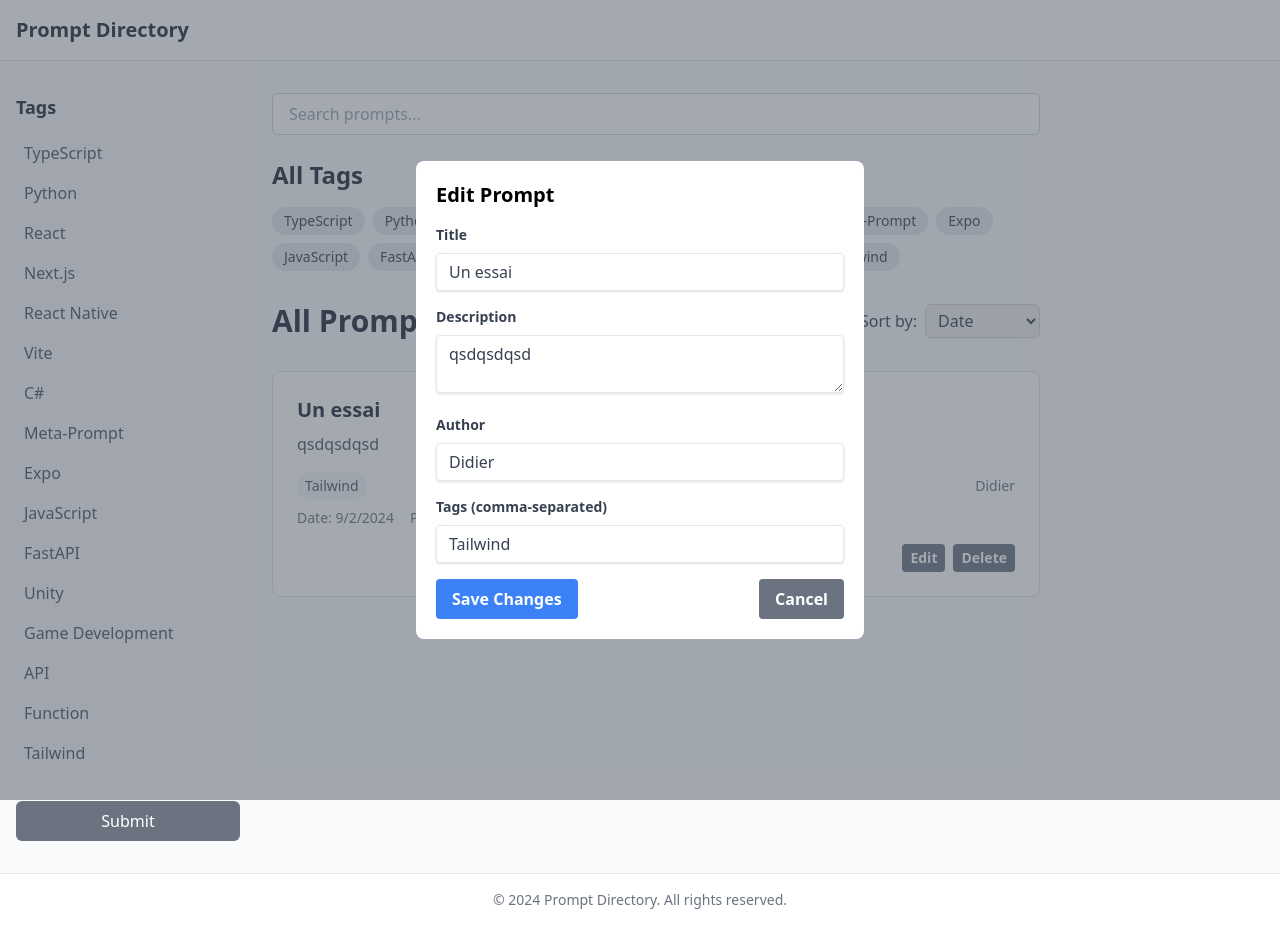
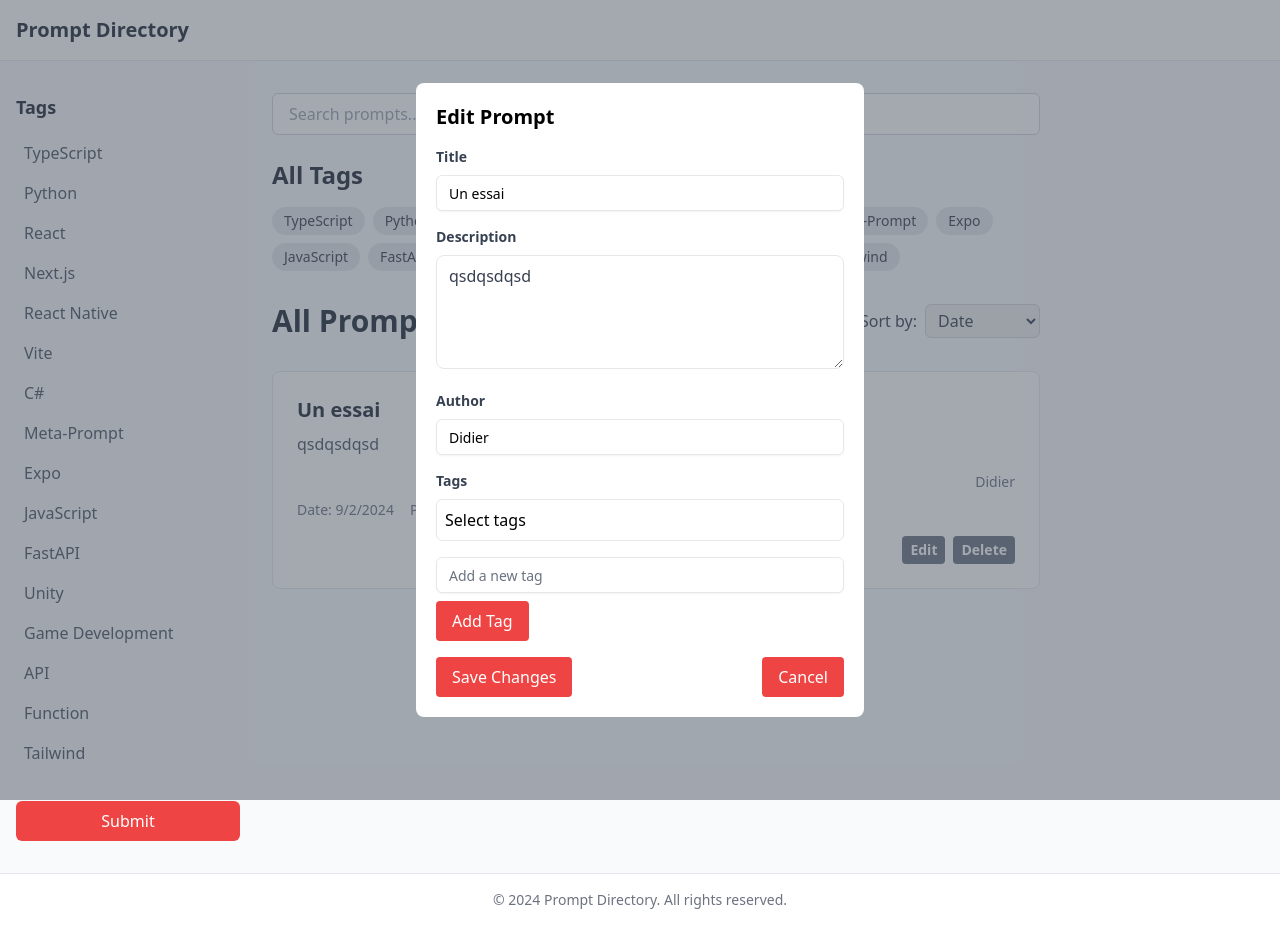
Before and after one commit to kwa29/claude.directory, a Next.js app: page / in a window 1280 px wide. Both pictures are taken after a click on the button "Edit". Built offline with nearby package versions, Linux system fonts and the light colour scheme.

Commit message:
New Update

```diff
--- a/src/components/EditPromptModal.tsx
+++ b/src/components/EditPromptModal.tsx
@@ -1,4 +1,7 @@
-import React, { useState } from 'react';
+import React, { useState, useEffect } from 'react';
+import { Dropdown } from '@/components/ui/dropdown';
+import { Input } from '@/components/ui/input';
+import tagsData from '@/data/tags.json';
 
 interface Prompt {
   id: number;
@@ -18,14 +21,34 @@ interface EditPromptModalProps {
 
 export default function EditPromptModal({ prompt, onClose, onSave }: EditPromptModalProps) {
   const [editedPrompt, setEditedPrompt] = useState<Prompt>(prompt);
+  const [availableTags, setAvailableTags] = useState<string[]>([]);
+  const [newTag, setNewTag] = useState('');
+
+  useEffect(() => {
+    setAvailableTags(tagsData.tags);
+  }, []);
 
   const handleChange = (e: React.ChangeEvent<HTMLInputElement | HTMLTextAreaElement>) => {
     const { name, value } = e.target;
     setEditedPrompt(prev => ({ ...prev, [name]: value }));
   };
 
-  const handleTagChange = (e: React.ChangeEvent<HTMLInputElement>) => {
-    setEditedPrompt(prev => ({ ...prev, tags: e.target.value.split(',').map(tag => tag.trim()) }));
+  const handleTagSelect = (tag: string) => {
+    if (!editedPrompt.tags.includes(tag)) {
+      setEditedPrompt(prev => ({ ...prev, tags: [...prev.tags, tag] }));
+    }
+  };
+
+  const handleRemoveTag = (tag: string) => {
+    setEditedPrompt(prev => ({ ...prev, tags: prev.tags.filter(t => t !== tag) }));
+  };
+
+  const handleAddNewTag = () => {
+    if (newTag && !editedPrompt.tags.includes(newTag)) {
+      setEditedPrompt(prev => ({ ...prev, tags: [...prev.tags, newTag] }));
+      setAvailableTags(prev => [...prev, newTag]);
+      setNewTag('');
+    }
   };
 
   const handleSubmit = (e: React.FormEvent) => {
@@ -42,13 +65,13 @@ export default function EditPromptModal({ prompt, onClose, onSave }: EditPromptM
             <label className="block text-gray-700 text-sm font-bold mb-2" htmlFor="title">
               Title
             </label>
-            <input
+            <Input
               type="text"
               id="title"
               name="title"
               value={editedPrompt.title}
               onChange={handleChange}
-              className="shadow appearance-none border rounded w-full py-2 px-3 text-gray-700 leading-tight focus:outline-none focus:shadow-outline"
+              className="w-full"
             />
           </div>
           <div className="mb-4">
@@ -60,46 +83,71 @@ export default function EditPromptModal({ prompt, onClose, onSave }: EditPromptM
               name="description"
               value={editedPrompt.description}
               onChange={handleChange}
-              className="shadow appearance-none border rounded w-full py-2 px-3 text-gray-700 leading-tight focus:outline-none focus:shadow-outline"
+              className="w-full px-3 py-2 text-gray-700 border rounded-lg focus:outline-none"
+              rows={4}
             />
           </div>
           <div className="mb-4">
             <label className="block text-gray-700 text-sm font-bold mb-2" htmlFor="author">
               Author
             </label>
-            <input
+            <Input
               type="text"
               id="author"
               name="author"
               value={editedPrompt.author}
               onChange={handleChange}
-              className="shadow appearance-none border rounded w-full py-2 px-3 text-gray-700 leading-tight focus:outline-none focus:shadow-outline"
+              className="w-full"
             />
           </div>
           <div className="mb-4">
             <label className="block text-gray-700 text-sm font-bold mb-2" htmlFor="tags">
-              Tags (comma-separated)
+              Tags
             </label>
-            <input
+            <Dropdown
+              options={availableTags}
+              onSelect={handleTagSelect}
+              placeholder="Select tags"
+            />
+            <div className="mt-2 flex flex-wrap">
+              {editedPrompt.tags.map(tag => (
+                <span key={tag} className="inline-flex items-center bg-red-100 text-red-800 rounded-full px-3 py-1 text-sm font-medium mr-2 mb-2">
+                  {tag}
+                  <button
+                    onClick={() => handleRemoveTag(tag)}
+                    className="ml-1 text-red-600 hover:text-red-800"
+                  >
+                    x
+                  </button>
+                </span>
+              ))}
+            </div>
+            <Input
               type="text"
-              id="tags"
-              name="tags"
-              value={editedPrompt.tags.join(', ')}
-              onChange={handleTagChange}
-              className="shadow appearance-none border rounded w-full py-2 px-3 text-gray-700 leading-tight focus:outline-none focus:shadow-outline"
+              value={newTag}
+              onChange={(e) => setNewTag(e.target.value)}
+              placeholder="Add a new tag"
+              className="mt-2 w-full"
             />
+            <button
+              onClick={handleAddNewTag}
+              type="button"
+              className="mt-2 bg-red-500 hover:bg-red-600 text-white font-medium py-2 px-4 rounded transition-colors"
+            >
+              Add Tag
+            </button>
           </div>
           <div className="flex items-center justify-between">
             <button
               type="submit"
-              className="bg-blue-500 hover:bg-blue-700 text-white font-bold py-2 px-4 rounded focus:outline-none focus:shadow-outline"
+              className="bg-red-500 hover:bg-red-600 text-white font-medium py-2 px-4 rounded transition-colors"
             >
               Save Changes
             </button>
             <button
               type="button"
               onClick={onClose}
-              className="bg-gray-500 hover:bg-gray-700 text-white font-bold py-2 px-4 rounded focus:outline-none focus:shadow-outline"
+              className="bg-red-500 hover:bg-red-600 text-white font-medium py-2 px-4 rounded transition-colors"
             >
               Cancel
             </button>
--- a/src/components/Layout.tsx
+++ b/src/components/Layout.tsx
@@ -38,7 +38,7 @@ export default function Layout({ children }: LayoutProps) {
                 onClick={() => setSelectedTag(tag)}
                 className={`block text-left w-full px-2 py-1 rounded ${
                   selectedTag === tag
-                    ? "bg-blue-100 text-blue-800"
+                    ? "bg-red-100 text-red-800"
                     : "text-gray-600 hover:text-gray-800"
                 } transition-colors`}
               >
@@ -48,7 +48,7 @@ export default function Layout({ children }: LayoutProps) {
           </div>
           <Link
             href="/submit"
-            className="mt-8 bg-gray-500 text-white py-2 px-4 rounded-md hover:bg-gray-600 transition-colors text-center"
+            className="mt-8 bg-red-500 text-white py-2 px-4 rounded-md hover:bg-red-600 transition-colors text-center"
           >
             Submit
           </Link>
@@ -60,7 +60,7 @@ export default function Layout({ children }: LayoutProps) {
               placeholder="Search prompts..."
               value={searchQuery}
               onChange={(e) => setSearchQuery(e.target.value)}
-              className="w-full px-4 py-2 border border-gray-300 rounded-md focus:outline-none focus:ring-2 focus:ring-blue-500 text-gray-800 bg-white"
+              className="w-full px-4 py-2 border border-gray-300 rounded-md focus:outline-none focus:ring-2 focus:ring-red-500 text-gray-800 bg-white"
             />
           </div>
           {children}
--- a/src/components/ui/dropdown.tsx
+++ b/src/components/ui/dropdown.tsx
@@ -1,4 +1,4 @@
-import React, { useState } from 'react'
+import React, { useState, useRef, useEffect } from 'react'
 
 interface DropdownProps {
   options: string[]
@@ -8,25 +8,42 @@ interface DropdownProps {
 
 export function Dropdown({ options, onSelect, placeholder }: DropdownProps) {
   const [isOpen, setIsOpen] = useState(false)
+  const dropdownRef = useRef<HTMLDivElement>(null)
+
+  useEffect(() => {
+    function handleClickOutside(event: MouseEvent) {
+      if (dropdownRef.current && !dropdownRef.current.contains(event.target as Node)) {
+        setIsOpen(false)
+      }
+    }
+
+    document.addEventListener('mousedown', handleClickOutside)
+    return () => {
+      document.removeEventListener('mousedown', handleClickOutside)
+    }
+  }, [])
+
+  const handleOptionClick = (option: string) => {
+    onSelect(option)
+    // Don't close the dropdown after selection
+    // setIsOpen(false)
+  }
 
   return (
-    <div className="relative">
+    <div className="relative" ref={dropdownRef}>
       <button
         onClick={() => setIsOpen(!isOpen)}
-        className="w-full p-2 text-left bg-white border rounded-md"
+        className="w-full p-2 text-left bg-white border rounded-md focus:outline-none focus:ring-2 focus:ring-red-500"
       >
         {placeholder}
       </button>
       {isOpen && (
-        <ul className="absolute w-full mt-1 bg-white border rounded-md shadow-lg">
+        <ul className="absolute z-10 w-full mt-1 bg-white border rounded-md shadow-lg max-h-60 overflow-auto">
           {options.map((option) => (
             <li
               key={option}
-              onClick={() => {
-                onSelect(option)
-                setIsOpen(false)
-              }}
-              className="p-2 cursor-pointer hover:bg-gray-100"
+              onClick={() => handleOptionClick(option)}
+              className="p-2 cursor-pointer hover:bg-red-100 transition-colors"
             >
               {option}
             </li>
--- /dev/null
+++ b/src/components/ui/input.tsx
@@ -0,0 +1,25 @@
+import * as React from "react"
+
+import { cn } from "@/lib/utils"
+
+export interface InputProps
+  extends React.InputHTMLAttributes<HTMLInputElement> {}
+
+const Input = React.forwardRef<HTMLInputElement, InputProps>(
+  ({ className, type, ...props }, ref) => {
+    return (
+      <input
+        type={type}
+        className={cn(
+          "flex h-9 w-full rounded-md border border-input bg-transparent px-3 py-1 text-sm shadow-sm transition-colors file:border-0 file:bg-transparent file:text-sm file:font-medium file:text-foreground placeholder:text-muted-foreground focus-visible:outline-none focus-visible:ring-1 focus-visible:ring-ring disabled:cursor-not-allowed disabled:opacity-50",
+          className
+        )}
+        ref={ref}
+        {...props}
+      />
+    )
+  }
+)
+Input.displayName = "Input"
+
+export { Input }
--- a/src/data/prompts.json
+++ b/src/data/prompts.json
@@ -5,9 +5,7 @@
       "title": "Un essai",
       "description": "qsdqsdqsd",
       "author": "Didier",
-      "tags": [
-        "Tailwind"
-      ],
+      "tags": [],
       "date": "2024-09-02T21:36:35.576Z",
       "popularity": 0
     }
--- a/src/pages/submit.tsx
+++ b/src/pages/submit.tsx
@@ -12,7 +12,7 @@ export default function SubmitPrompt() {
 
   useEffect(() => {
     // Load tags from the JSON file
-    setAvailableTags(tagsData.map(tag => tag.name))
+    setAvailableTags(tagsData.tags)
   }, [])
 
   const handleTagSelect = (tag: string) => {
@@ -35,36 +35,64 @@ export default function SubmitPrompt() {
 
   const handleSubmit = (e: React.FormEvent<HTMLFormElement>) => {
     e.preventDefault()
-    // Assuming you have other form fields
     const formData = {
-      // ... other form fields ...
+      title: '', // Add these fields
+      description: '',
+      author: '',
       tags: selectedTags
     }
-    // Submit the form data
     console.log('Form data:', formData)
     // Add your form submission logic here
   }
 
   return (
-    <div>
-      <h1>Submit a Prompt</h1>
-      <form onSubmit={handleSubmit}>
-        {/* Other form fields */}
-
+    <div className="container mx-auto px-4 py-8">
+      <h2 className="text-2xl font-bold mb-6">Submit a Prompt</h2>
+      <form onSubmit={handleSubmit} className="space-y-6">
         <div>
-          <label htmlFor="tags">Tags</label>
+          <label htmlFor="title" className="block text-sm font-medium text-gray-700 mb-2">Title</label>
+          <Input
+            type="text"
+            id="title"
+            name="title"
+            className="w-full"
+            // Add onChange handler and value prop
+          />
+        </div>
+        <div>
+          <label htmlFor="description" className="block text-sm font-medium text-gray-700 mb-2">Description</label>
+          <textarea
+            id="description"
+            name="description"
+            className="w-full px-3 py-2 text-gray-700 border rounded-lg focus:outline-none"
+            rows={4}
+            // Add onChange handler and value prop
+          ></textarea>
+        </div>
+        <div>
+          <label htmlFor="author" className="block text-sm font-medium text-gray-700 mb-2">Author</label>
+          <Input
+            type="text"
+            id="author"
+            name="author"
+            className="w-full"
+            // Add onChange handler and value prop
+          />
+        </div>
+        <div>
+          <label htmlFor="tags" className="block text-sm font-medium text-gray-700 mb-2">Tags</label>
           <Dropdown
             options={availableTags}
             onSelect={handleTagSelect}
             placeholder="Select tags"
           />
-          <div>
+          <div className="mt-2 flex flex-wrap">
             {selectedTags.map(tag => (
-              <span key={tag} className="inline-block bg-gray-200 rounded-full px-3 py-1 text-sm font-semibold text-gray-700 mr-2 mb-2">
+              <span key={tag} className="inline-flex items-center bg-red-100 text-red-800 rounded-full px-3 py-1 text-sm font-medium mr-2 mb-2">
                 {tag}
                 <button
                   onClick={() => handleRemoveTag(tag)}
-                  className="ml-1 text-red-500 hover:text-red-700"
+                  className="ml-1 text-red-600 hover:text-red-800"
                 >
                   x
                 </button>
@@ -76,21 +104,20 @@ export default function SubmitPrompt() {
             value={newTag}
             onChange={(e) => setNewTag(e.target.value)}
             placeholder="Add a new tag"
-            className="mt-2"
+            className="mt-2 w-full"
           />
           <button
             onClick={handleAddNewTag}
             type="button"
-            className="mt-2 bg-blue-500 hover:bg-blue-700 text-white font-bold py-2 px-4 rounded"
+            className="mt-2 bg-red-500 hover:bg-red-600 text-white font-medium py-2 px-4 rounded transition-colors"
           >
             Add Tag
           </button>
         </div>
 
-        {/* Submit button */}
         <button
           type="submit"
-          className="mt-4 bg-green-500 hover:bg-green-700 text-white font-bold py-2 px-4 rounded"
+          className="w-full bg-red-500 hover:bg-red-600 text-white font-medium py-2 px-4 rounded transition-colors"
         >
           Submit Prompt
         </button>
```
